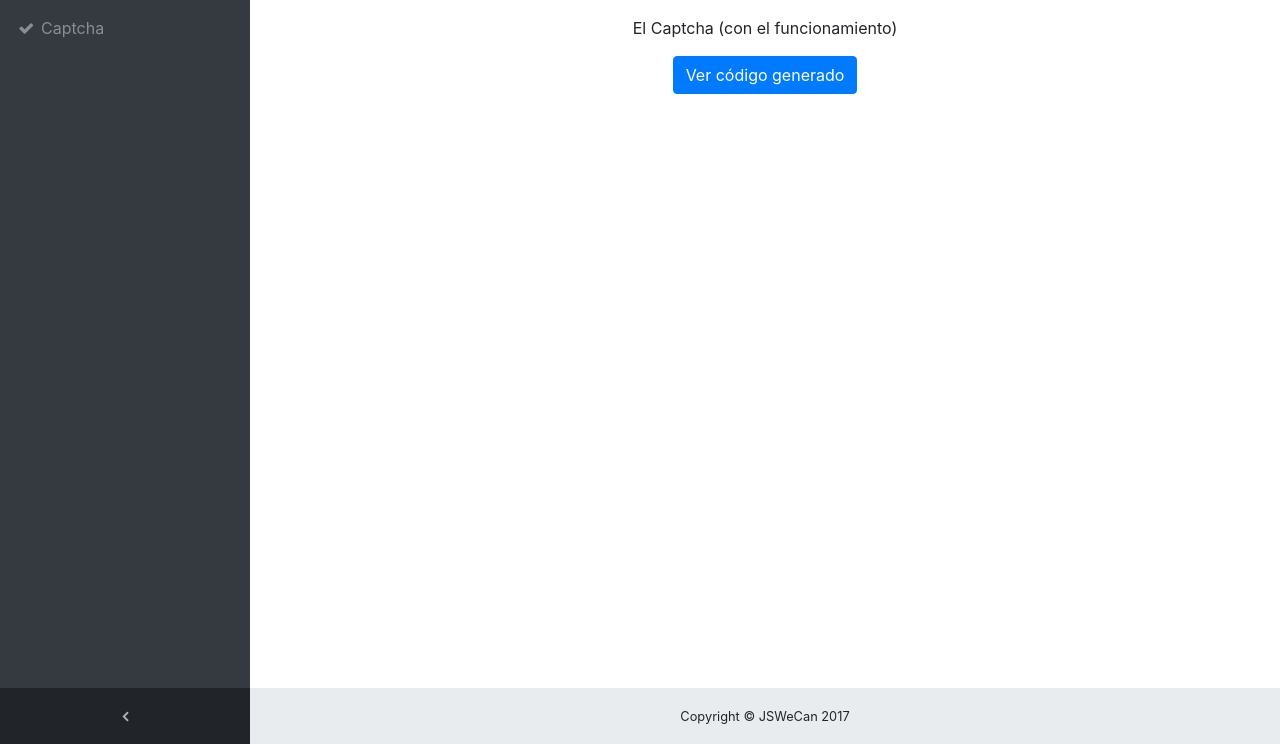
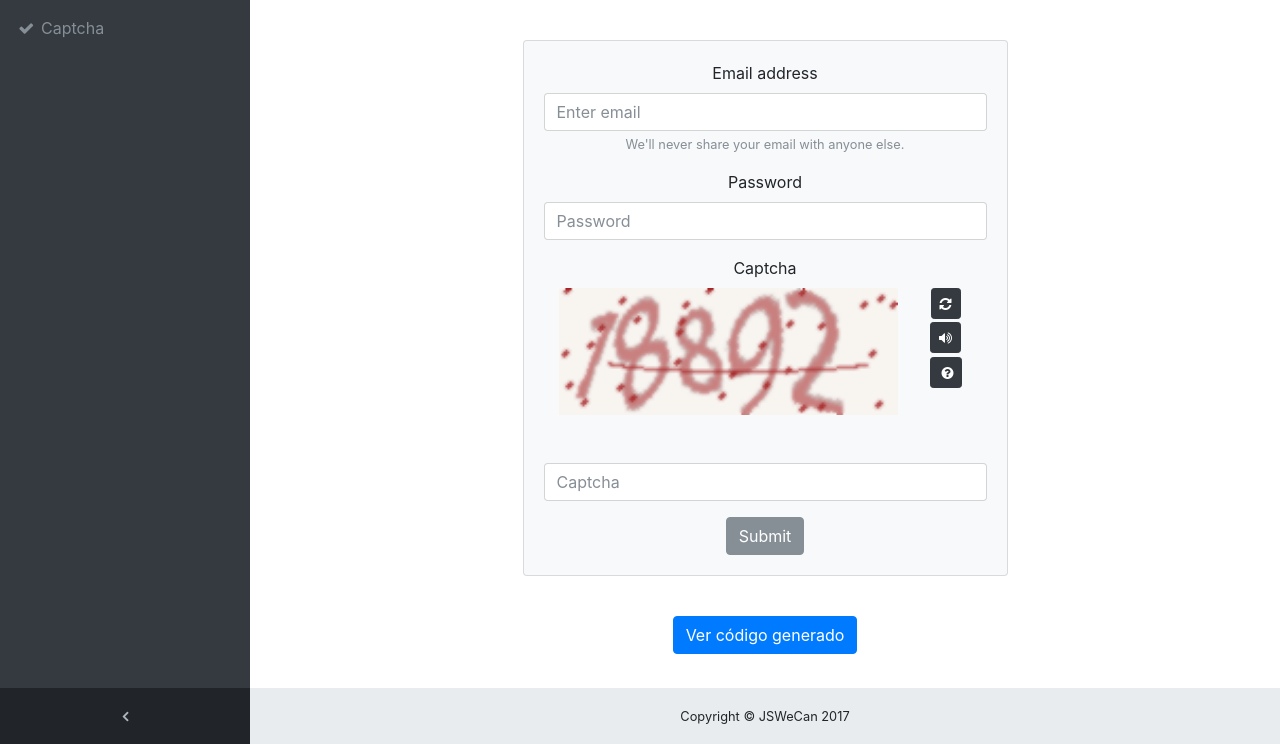
Before and after one commit to mingoarte/software2_sep-dic-2017, a Django app: page /showCaptcha/ in a window 1280 px wide. Shown: the part 56-800 px from the top of the page. Run offline with Django 3.2, Linux system fonts and the light colour scheme; some libraries are stand-ins or nearby versions.

Commit message:
Se implemento recuadro de captcha

```diff
--- a/tuisd/templates/tuisd/showCaptcha.html
+++ b/tuisd/templates/tuisd/showCaptcha.html
@@ -1,10 +1,82 @@
 {% extends "tuisd/base.html" %}
+{% load static %}
+{% load staticfiles %}
 
 {% block content %}
-	<div  class="text-center">
-		<p>El Captcha (con el funcionamiento)</p>
-		<a href="{% url 'showCaptchaCode' %}" class="btn btn-primary" role="button">Ver código generado</a>
-	</div>
+
+    <br>
+    <div  class="text-center">
+        <div class="container">
+          <div class="row">
+            <div class="col">
+            </div>
+
+            <div class="col-6">
+                <div class="card bg-light mb-3">
+                  <div class="card-body">
+                      <form>
+                        <div class="form-group">
+                          <label for="exampleInputEmail1">Email address</label>
+                          <input type="email" class="form-control" id="exampleInputEmail1" aria-describedby="emailHelp" placeholder="Enter email">
+                          <small id="emailHelp" class="form-text text-muted">We'll never share your email with anyone else.</small>
+                        </div>
+                        <div class="form-group">
+                          <label for="exampleInputPassword1">Password</label>
+                          <input type="password" class="form-control" id="exampleInputPassword1" placeholder="Password">
+                        </div>
+
+                        <div class="form-group">
+                          <label for="exampleInputPassword1">Captcha</label>
+
+                          <div class="container">
+                            <div class="row">
+                              <div class="col">
+                                <img class="card-img-top" src="{% static 'tuisd/img/18892.png' %}"/>
+                              </div>
+
+                              <div class="col col-lg-2">
+                                <div class="btn-group-vertical btn-group-sm mr-2" role="group" style="margin-bottom: 0.2em">
+                                  <button type="button" class="btn btn-secondary btn-dark" data-toggle="tooltip" data-placement="right" title="Refrescar Captcha">
+                                      <i class="fa fa-refresh" aria-hidden="true"></i>
+                                  </button>
+                                </div>
+
+                                <div class="btn-group-vertical btn-group-sm mr-2 " role="group" style="margin-bottom: 0.2em">
+                                  <button type="button" class="btn btn-secondary btn-dark" data-toggle="tooltip" data-placement="right" title="Audio">
+                                      <i class="fa fa-volume-up" aria-hidden="true"></i>
+                                  </button>
+                                </div>
+
+                                <div class="btn-separator"></div>
+
+                                <div class="btn-group-vertical btn-group-sm mr-2" role="group" aria-label="Second group" style="width: 2em">
+                                  <button type="button" class="btn btn-sm btn-dark" data-toggle="tooltip" data-placement="right" title="Ayuda">
+                                      <i class="fa fa-fw fa-question-circle" aria-hidden="true"></i>
+                                  </button>
+                                </div>
+                              </div>
+                            </div>
+                          </div>
+
+                           <br>
+                           <br>
+                          <input type="password" class="form-control" id="exampleInputPassword1" placeholder="Captcha">
+                        </div>
+
+                        <button type="submit" class="btn btn-secondary">Submit</button>
+                      </form>
+                  </div>
+                </div>
+            </div>
+
+            <div class="col">
+            </div>
+          </div>
+        </div>
+        <br>
+        <a href="{% url 'showCaptchaCode' %}" class="btn btn-primary" role="button">Ver código generado</a>
+    </div>
+
 {% endblock %}
 
 {% block ayuda %}
--- a/tuisd/views.py
+++ b/tuisd/views.py
@@ -13,4 +13,5 @@ def showCaptcha(request):
 
 def showCaptchaCode(request):
 	context = {}
-	return render(request, 'tuisd/generatedCode.html', context)
+	image = '18892.png'
+	return render(request, 'tuisd/generatedCode.html', context, image)
```
Also changed, not shown: db.sqlite3 (deleted), tuisd/static/tuisd/img/18892.png (added).
